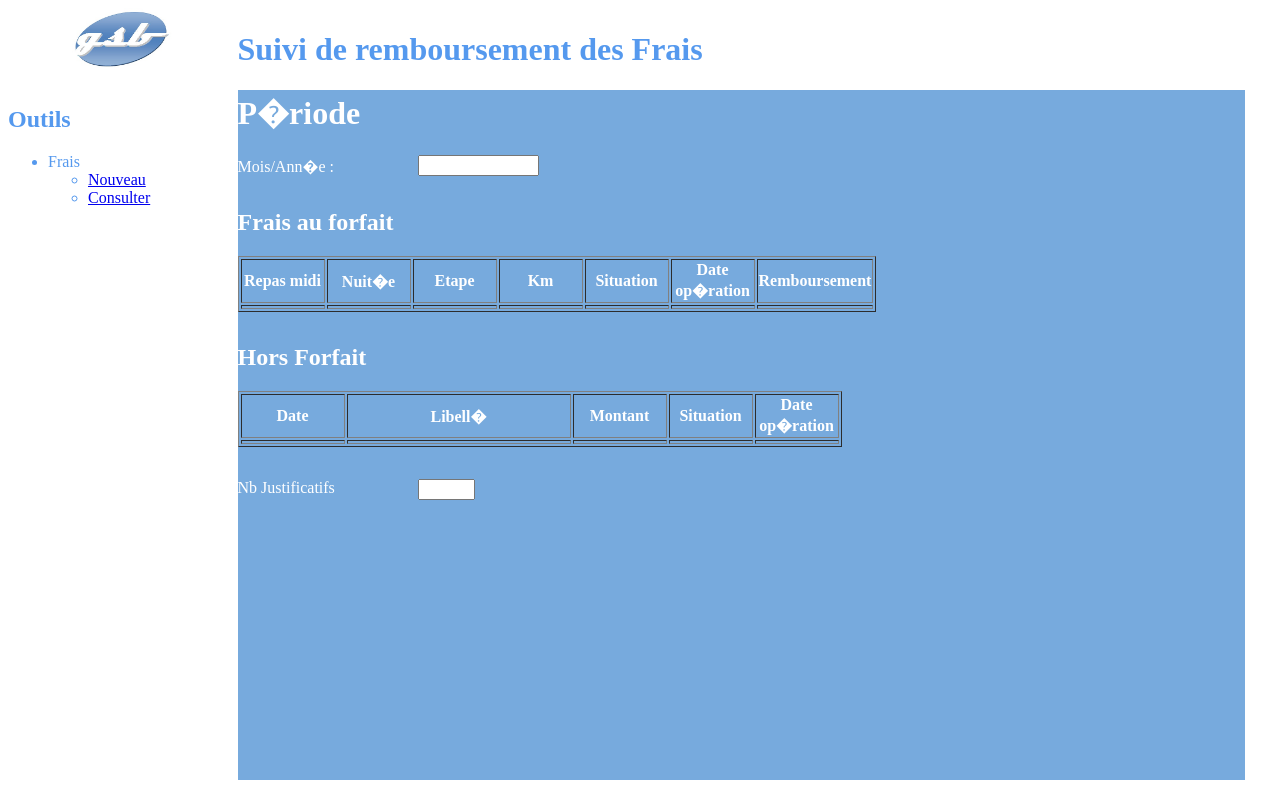
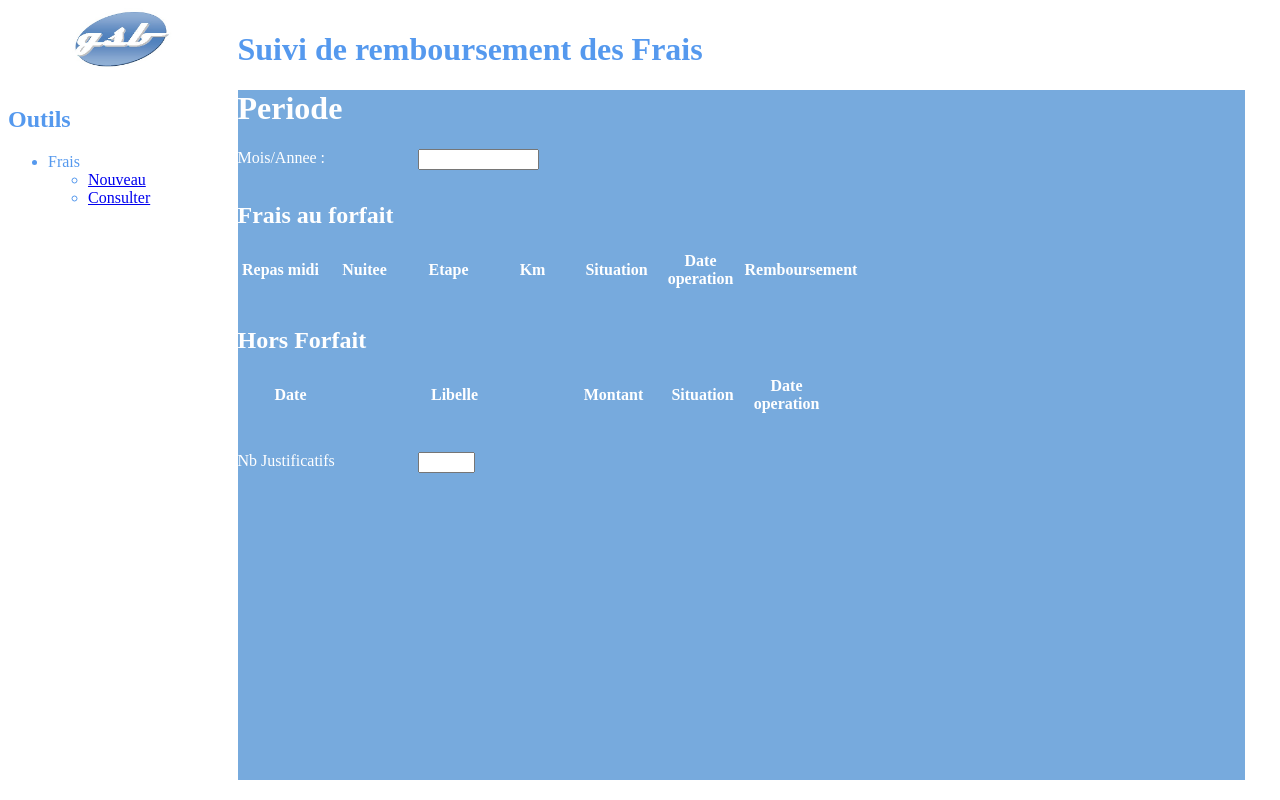
Before and after one commit to medhidev/GSB, a PHP site: page /formConsultFrais.html in a window 1280 px wide. Run offline with PHP 8.4, Linux system fonts and the light colour scheme; lists and menus that the app fills with data are empty.

Commit message:
last modif de la seance

```diff
--- a/formConsultFrais.html
+++ b/formConsultFrais.html
@@ -4,7 +4,7 @@
   <link href="test.css">
   <title>Suivi des frais de visite</title>
   <style type="text/css">
-    <!-- body {background-color: white; color:5599EE; }
+    body {background-color: white; color:5599EE; }
     .titre {
       width: 180;
       clear: left;
@@ -15,12 +15,12 @@
       float: left;
       color: 7091BB
     }
-    -->
+
   </style>
 </head>
 
 <body>
-  <div name="gauche" style="clear:left:;float:left;width:18%; background-color:white; height:100%;">
+  <div name="gauche" style="clear:left;float:left;width:18%; background-color:white; height:100%;">
     <div name="coin" style="height:10%;text-align:center;"><img src="images/logo.jpg" width="100" height="60" /></div>
     <div name="menu">
       <h2>Outils</h2>
@@ -39,51 +39,51 @@
     </div>
     <div name="bas" style="margin : 10 2 2 2;clear:left;background-color:77AADD;color:white;height:88%;">
       <form name="formConsultFrais" method="post" action="chercheFrais.php">
-        <h1> P�riode </h1>
-        <label class="titre">Mois/Ann�e :</label> <input class="zone" type="text" name="dateConsult" size="12" />
-        <p class="titre" />
+        <h1> Periode </h1>
+        <label class="titre">Mois/Annee :</label> <input class="zone" type="text" name="dateConsult" size="12" />
+        <p class="titre">
         <div style="clear:left;">
           <h2>Frais au forfait </h2>
         </div>
-        <table style="color:white;" border="1">
+        <table style="color:white; border:1">
           <tr>
             <th>Repas midi</th>
-            <th>Nuit�e </th>
+            <th>Nuitee </th>
             <th>Etape</th>
             <th>Km </th>
             <th>Situation</th>
-            <th>Date op�ration</th>
+            <th>Date operation</th>
             <th>Remboursement</th>
           </tr>
-          <tr align="center">
-            <td width="80"><label size="3" name="repas" /></td>
-            <td width="80"><label size="3" name="nuitee" /></td>
-            <td width="80"> <label size="3" name="etape" /></td>
-            <td width="80"> <label size="3" name="km" /></td>
-            <td width="80"> <label size="3" name="situation" /></td>
-            <td width="80"> <label size="3" name="dateOper" /></td>
-            <td width="80"> <label size="3" name="dateOper" /></td>
+          <tr text-align="center">
+            <td width="80"><label size="3" name="repas"></td>
+            <td width="80"><label size="3" name="nuitee"></td>
+            <td width="80"> <label size="3" name="etape"></td>
+            <td width="80"> <label size="3" name="km"></td>
+            <td width="80"> <label size="3" name="situation"></td>
+            <td width="80"> <label size="3" name="dateOper"></td>
+            <td width="80"> <label size="3" name="dateOper"></td>
           </tr>
         </table>
 
-        <p class="titre" />
+        <p class="titre">
         <div style="clear:left;">
           <h2>Hors Forfait</h2>
         </div>
-        <table style="color:white;" border="1">
+        <table style="color:white; border:1">
           <tr>
             <th>Date</th>
-            <th>Libell� </th>
+            <th>Libelle </th>
             <th>Montant</th>
             <th>Situation</th>
-            <th>Date op�ration</th>
+            <th>Date operation</th>
           </tr>
-          <tr align="center">
-            <td width="100"><label size="12" name="hfDate1" /></td>
-            <td width="220"><label size="30" name="hfLib1" /></td>
-            <td width="90"><label size="10" name="hfMont1" /></td>
-            <td width="80"> <label size="3" name="hfSitu1" /></td>
-            <td width="80"> <label size="3" name="hfDateOper1" /></td>
+          <tr text-align="center">
+            <td width="100"><label size="12" name="hfDate1"></td>
+            <td width="220"><label size="30" name="hfLib1"></td>
+            <td width="90"><label size="10" name="hfMont1"></td>
+            <td width="80"> <label size="3" name="hfSitu1"></td>
+            <td width="80"> <label size="3" name="hfDateOper1"></td>
           </tr>
         </table>
         <p class="titre"></p>
--- a/scripts/checkConnect.php
+++ b/scripts/checkConnect.php
@@ -25,7 +25,7 @@
     }
     else{
       //redirection vers la page user
-      header('Location: ../formSaisieFrais.html');
+      header('Location: ../formSaisieFrais.php');
     }
   }
   else{
--- /dev/null
+++ b/scripts/enregSaisieFrais.php
@@ -0,0 +1,3 @@
+<?php
+
+?>
```
Also changed, not shown: BDD/structure.sql (+5 -10 lines), formSaisieFrais.php (renamed from formSaisieFrais.html, +40 -17 lines), README.md.
